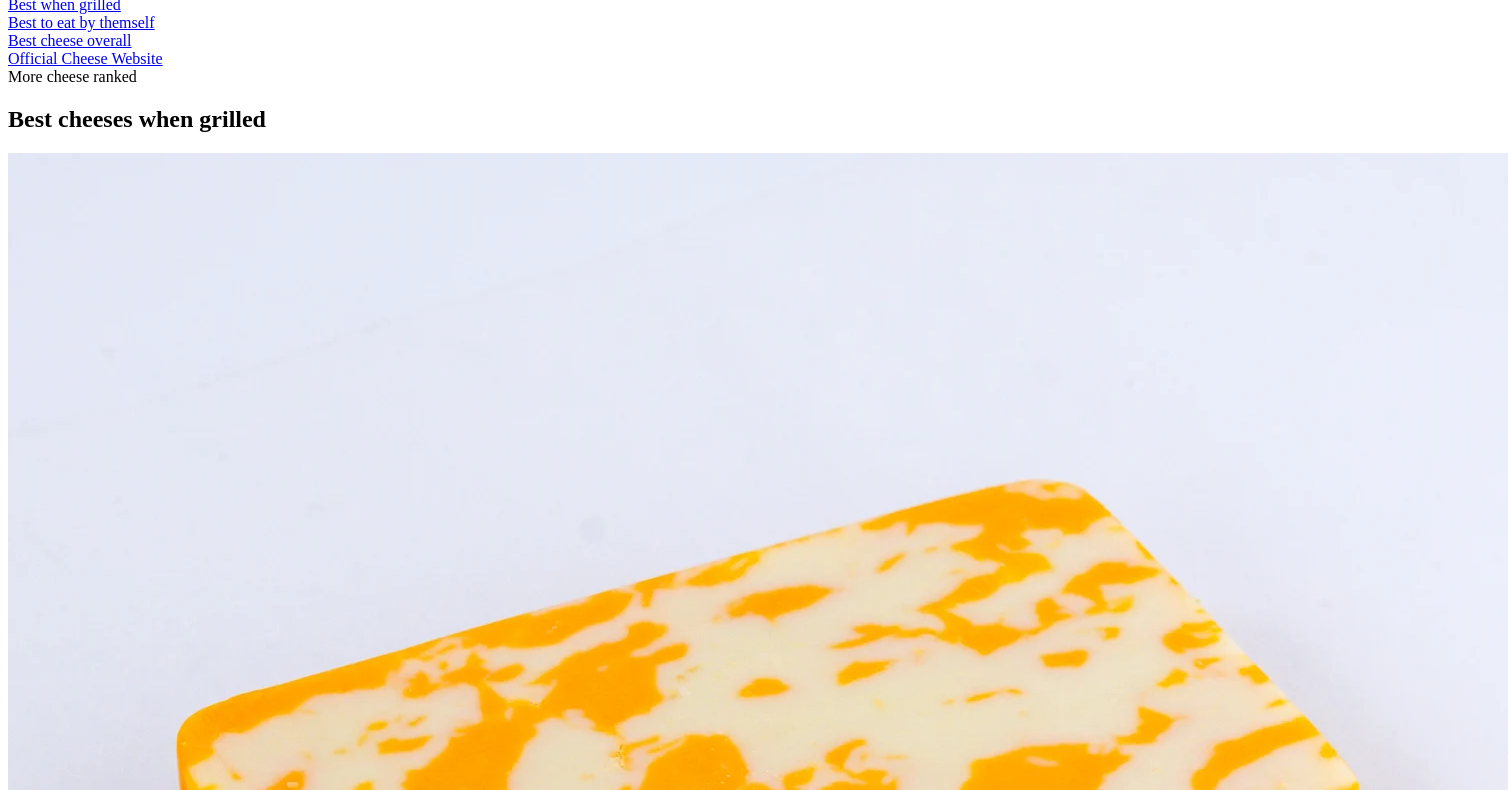
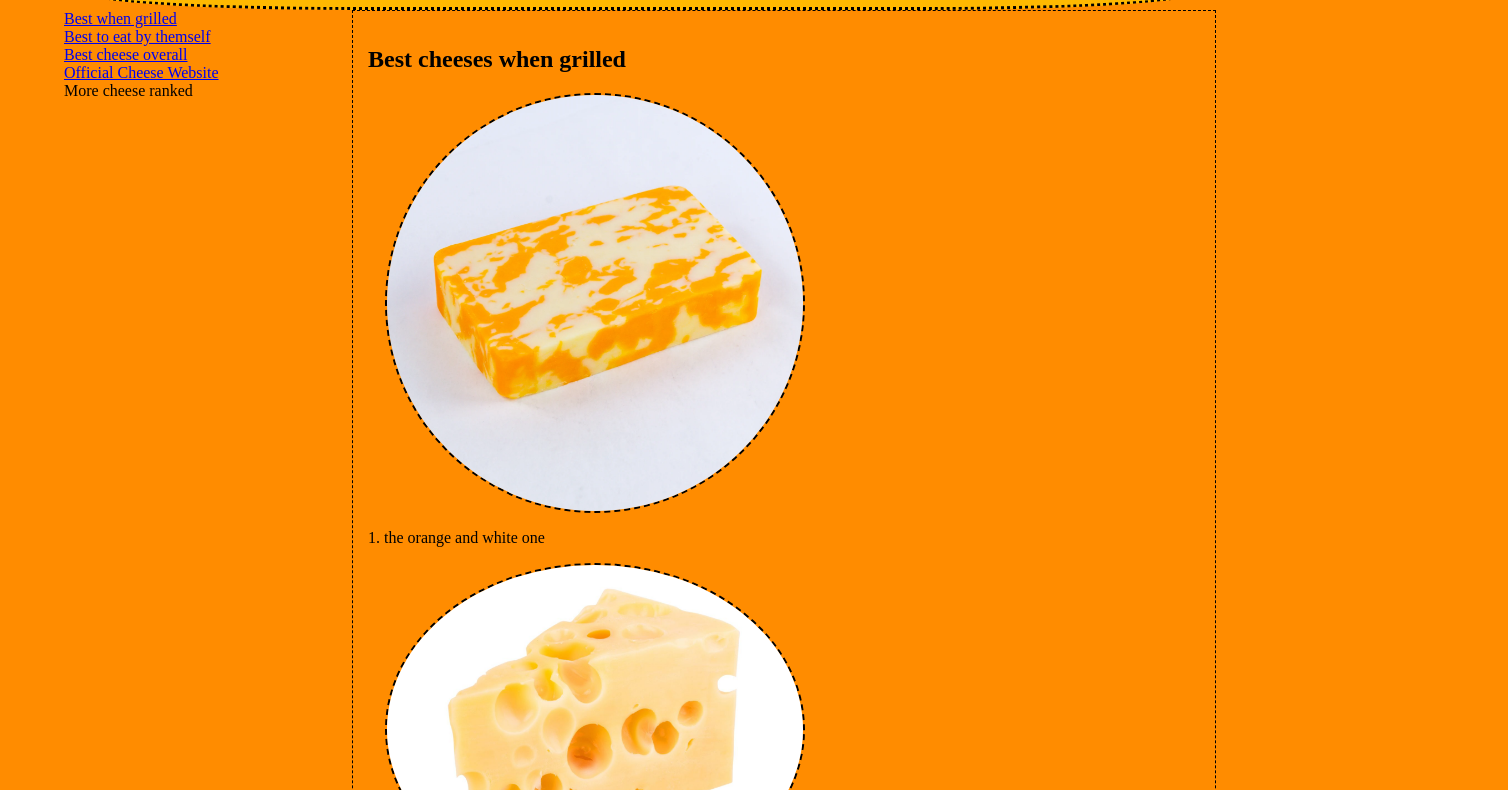
Before and after one commit to codecentraljake/cheeserating, a plain HTML site: page index.html in a window 1280 px wide. Shown: the part 84-874 px from the top of the page, 1508 px wide, since content can reach past the window. Drawn offline with Linux system fonts and the light colour scheme.

Commit message:
Update index.html

```diff
--- a/index.html
+++ b/index.html
@@ -2,7 +2,7 @@
 <html lang = "en">
     <head>
         <title>The Best Cheese</title>
-        <link rel="stylesheet" type="text/css" href="login.css">
+        <link rel="stylesheet" type="text/css" href="stylesheet.css">
 
     </head>
 
```
